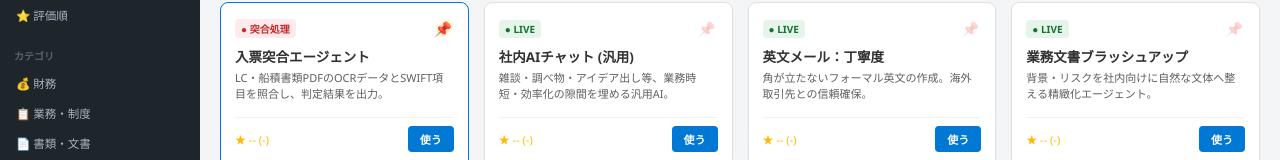
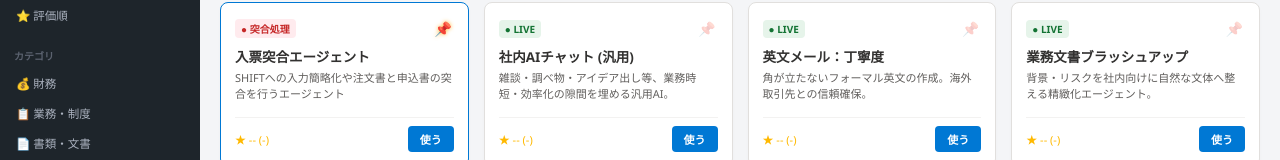
Before and after one commit to kazukiikedav6-create/Generative-ai-portal, a plain HTML site: page index.html in a window 1280 px wide. Shown: the part 295-455 px from the top of the page. Drawn offline with Linux system fonts and the light colour scheme; no server answers.

Commit message:
Update index.html

```diff
--- a/index.html
+++ b/index.html
@@ -203,7 +203,7 @@
                                 <button class="pin-btn" onclick="togglePin(event, 'nyuuryoku_totsugou')" title="ピン留め">📌</button>
                             </div>
                             <div class="agent-card-title">入票突合エージェント</div>
-                            <div class="agent-card-desc">LC・船積書類PDFのOCRデータとSWIFT項目を照合し、判定結果を出力。</div>
+                            <div class="agent-card-desc">SHIFTへの入力簡略化や注文書と申込書の突合を行うエージェント</div>
                         </div>
                         <div class="agent-card-footer">
                             <span class="agent-rating-badge" id="rating-nyuuryoku_totsugou">★ -- (-)</span>
```
